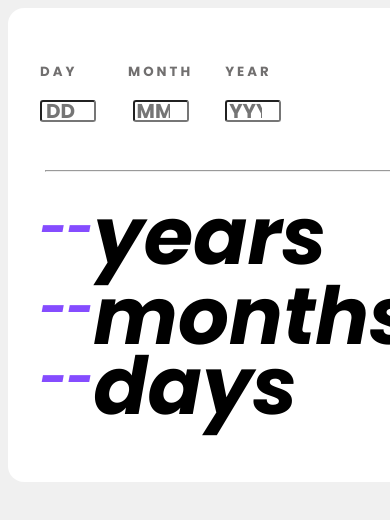
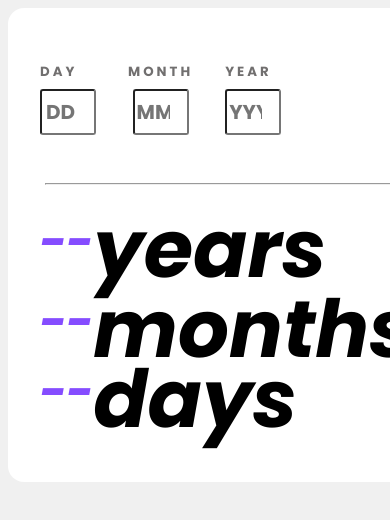
Before and after one commit to oyeyemiife/Age-calculator, a plain HTML site: page age-calculator-app-main/index.html in a window 390 px wide. Shown: the top 520 px of the page. Drawn offline with Linux system fonts and the light colour scheme.

Commit message:
made changes

```diff
--- a/age-calculator-app-main/index.css
+++ b/age-calculator-app-main/index.css
@@ -96,7 +96,7 @@ hr{
 @media screen and (max-width:650px) {
     .input{
         width: 3rem;
-        height: 1rem;
+        height: 1remg;
     }
 
 }
```
